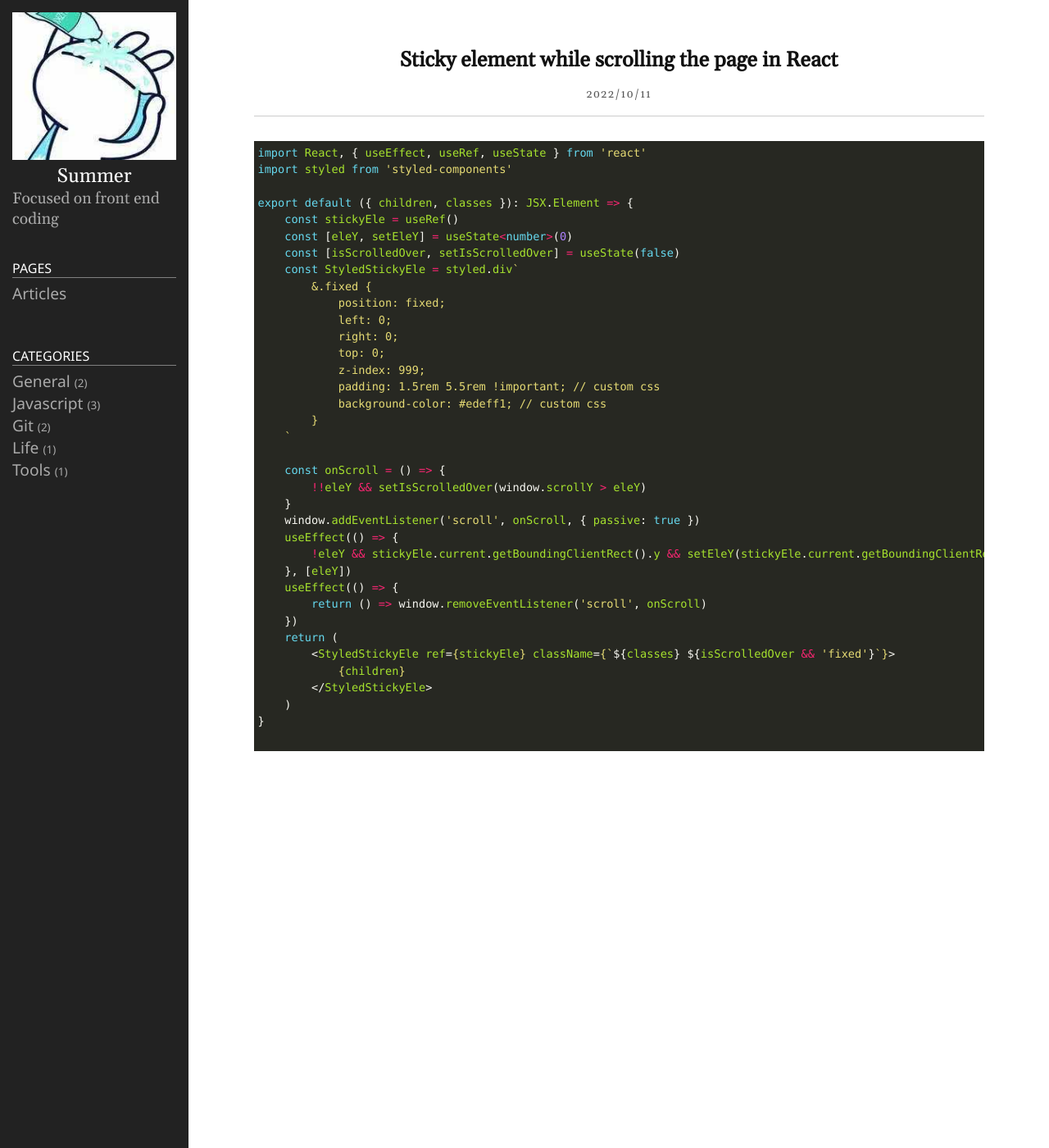
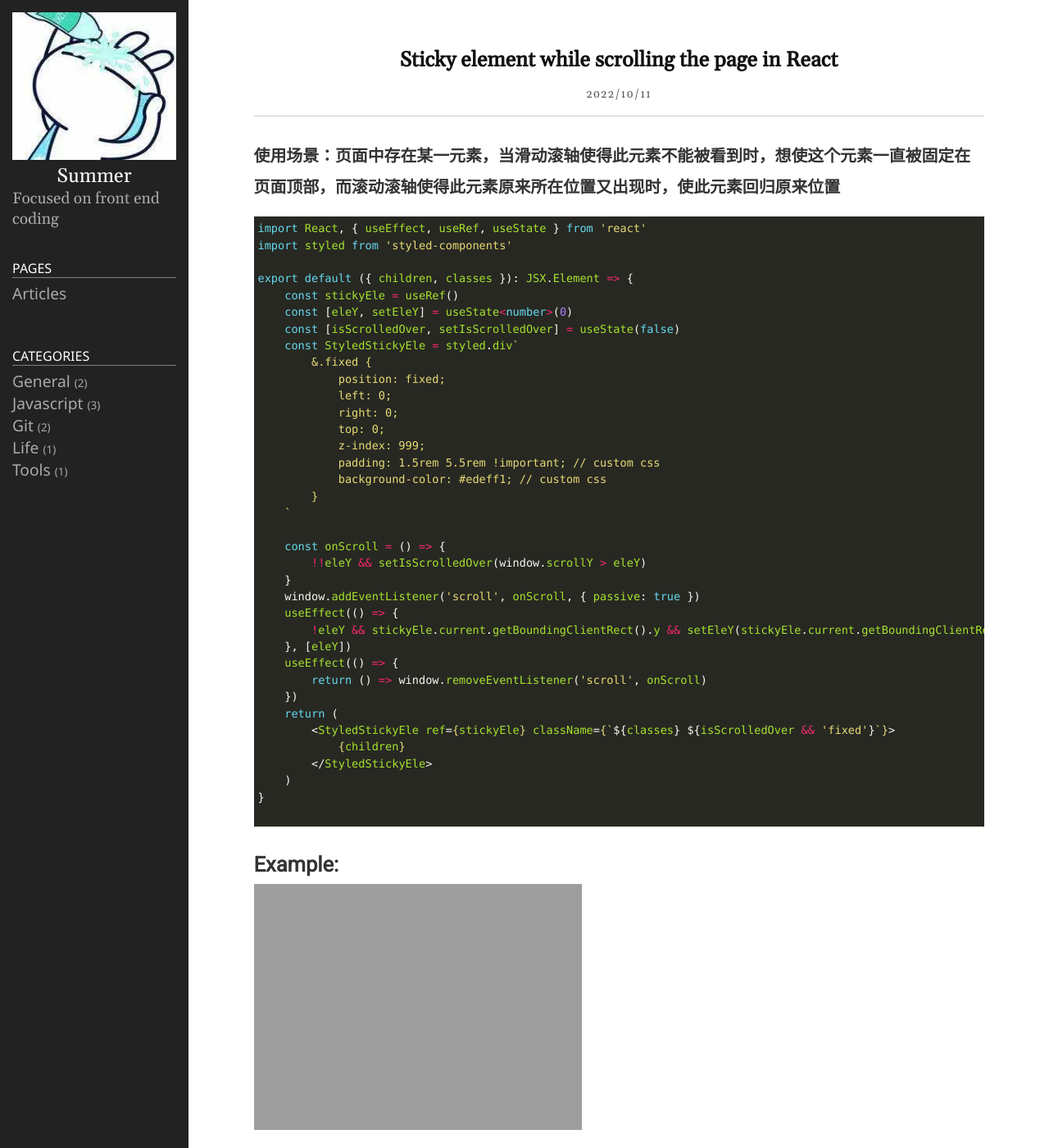
Before and after one commit to Summer-Dong/Summer-Dong.github.io, a Jekyll site: the page built from _posts/2022-10-11-Sticky-element-while-scrolling-the-page-in-React.md, in a window 1280 px wide and 1400 px high. Shown: the whole window at 82% size. Built offline with Jekyll 4.4.1, drawn with Linux system fonts in a browser that asks for light colours.

Commit message:
update post for way to sticky react element

````diff
--- a/_posts/2022-10-11-Sticky-element-while-scrolling-the-page-in-React.md
+++ b/_posts/2022-10-11-Sticky-element-while-scrolling-the-page-in-React.md
@@ -4,6 +4,7 @@ title: Sticky element while scrolling the page in React
 date: 2022-10-11 19:20:23 +0900
 category: javascript
 ---
+### 使用场景：页面中存在某一元素，当滑动滚轴使得此元素不能被看到时，想使这个元素一直被固定在页面顶部，而滚动滚轴使得此元素原来所在位置又出现时，使此元素回归原来位置
 ```tsx
 import React, { useEffect, useRef, useState } from 'react'
 import styled from 'styled-components'
@@ -42,3 +43,5 @@ export default ({ children, classes }): JSX.Element => {
 }
 
 ```
+## Example:
+![sticky element](https://summer-dong.github.io/public/img/sticky-element.webm)
````
Also changed, not shown: 1 other file.
